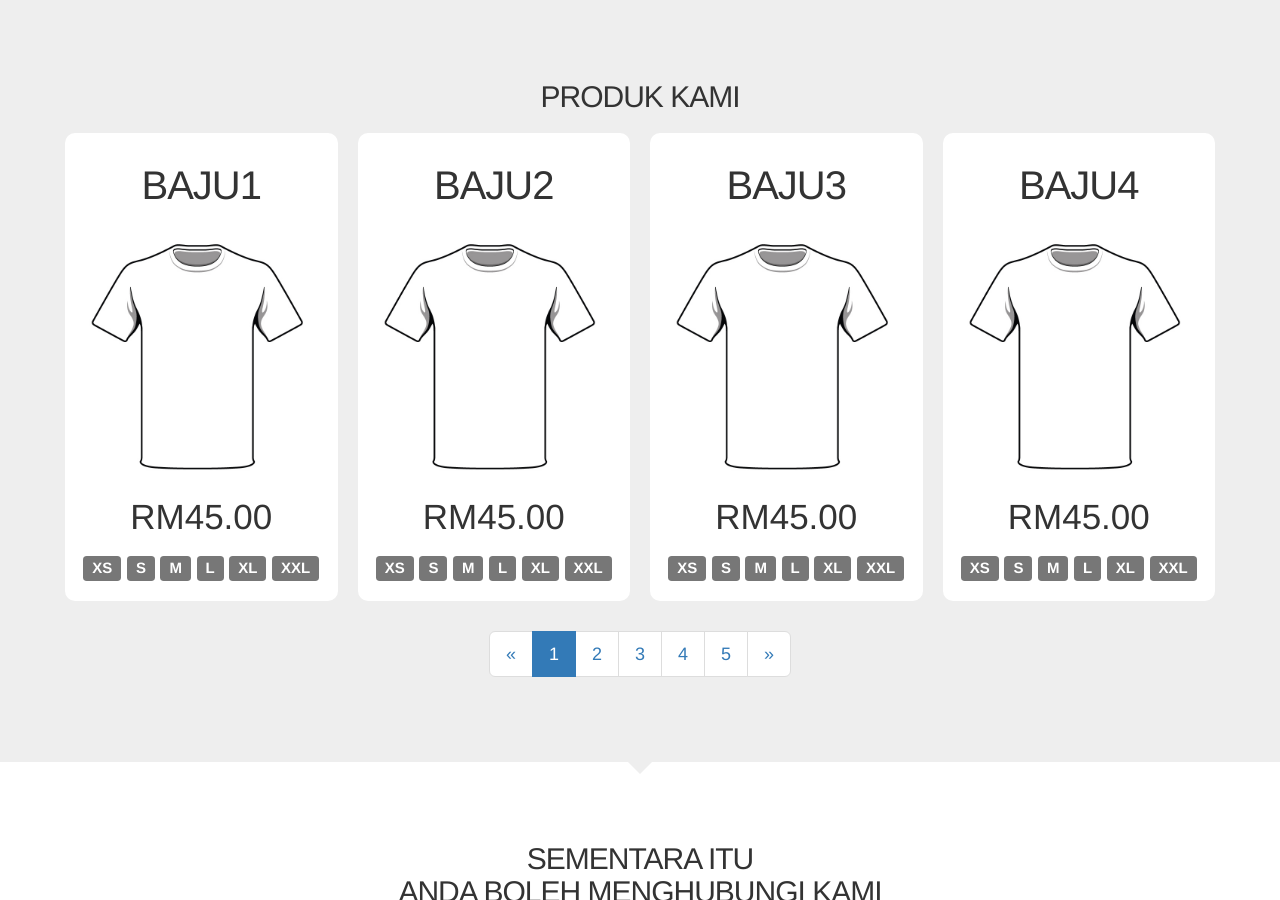
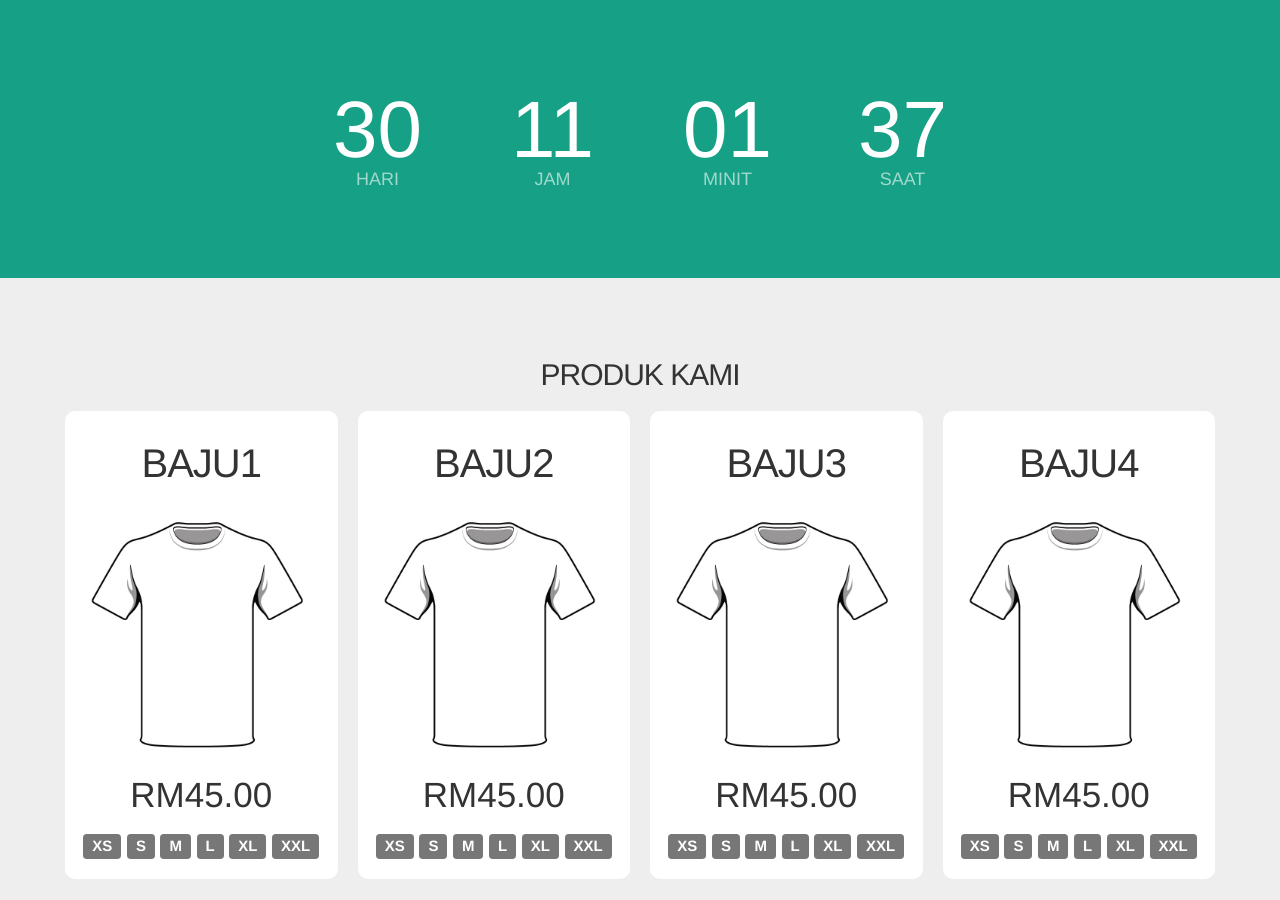
Before and after one commit to hamzahjamad/hamzahjamad.github.io, a Jekyll site: the page manuktarabang/index.html, which Jekyll copies as it is, in a window 1280 px wide and 900 px high. Built offline with Jekyll 4.4.1, drawn with Linux system fonts in a browser that asks for light colours.

Commit message:
Update index.html

```diff
--- a/manuktarabang/index.html
+++ b/manuktarabang/index.html
@@ -42,6 +42,34 @@
 <link rel="stylesheet" href="css/custom_style.css">
 </head>
 <body id="backtotop">
+
+
+<div class="fullwidth colour1 clearfix">
+	<div id="countdown" class="bodycontainer clearfix" data-uk-scrollspy="{cls:'uk-animation-fade', delay: 300, repeat: true}">
+
+		<div id="countdowncont" class="clearfix">
+			<ul id="countscript">
+				<li>
+					<span class="days">00</span>
+					<p>Hari</p>
+				</li>
+				<li>
+					<span class="hours">00</span>
+					<p>Jam</p>
+				</li>
+				<li class="clearbox">
+					<span class="minutes">00</span>
+					<p>Minit</p>
+				</li>
+				<li>
+					<span class="seconds">00</span>
+					<p>Saat</p>
+				</li>
+			</ul>
+		</div>
+
+	</div>
+</div>
 
 
 
```
